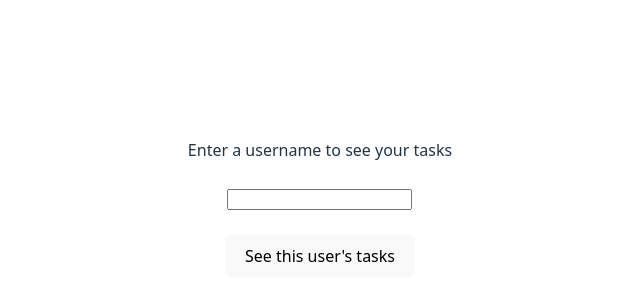
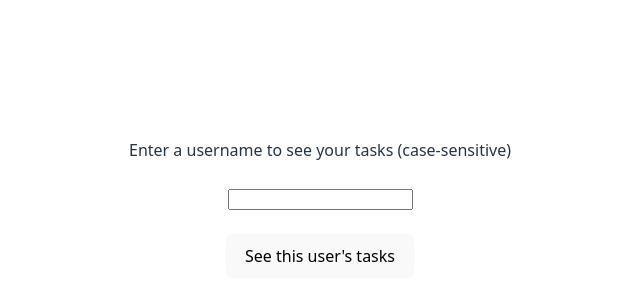
Before and after one commit to 108charlotte/Task-Manager, a React (Vite) app in the folder frontend/: page / in a window 1280 px wide. Shown: the part 192-492 px from the top of the page, without its empty margins (320-960 px from the left). Built offline with nearby package versions, Linux system fonts and the light colour scheme.

Commit message:
updated instructions

```diff
--- a/frontend/src/App.jsx
+++ b/frontend/src/App.jsx
@@ -22,7 +22,7 @@ function App() {
   return (
     <>
       <form onSubmit={handleSubmit}>
-        <label htmlFor="username">Enter a username to see your tasks</label><br/><br />
+        <label htmlFor="username">Enter a username to see your tasks (case-sensitive)</label><br/><br />
         <input type="text" id="username" name="username" value={username} onChange={(e) => setUsername(e.target.value)}/><br />
         <br />
         <button type="submit">See this user's tasks</button>
```
